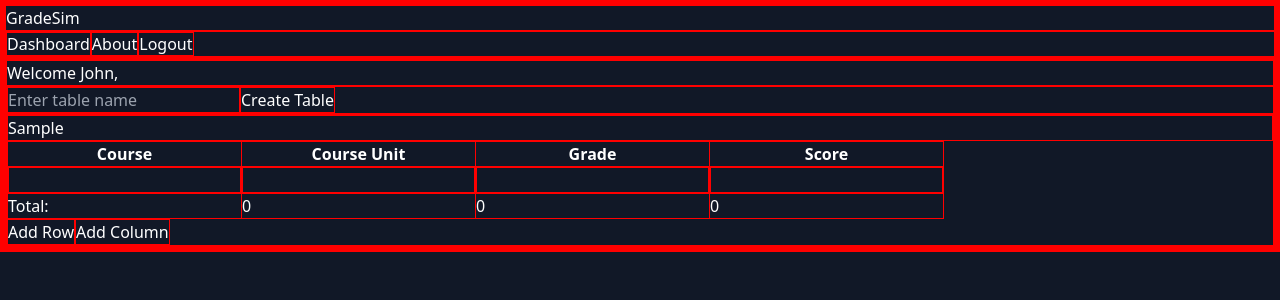
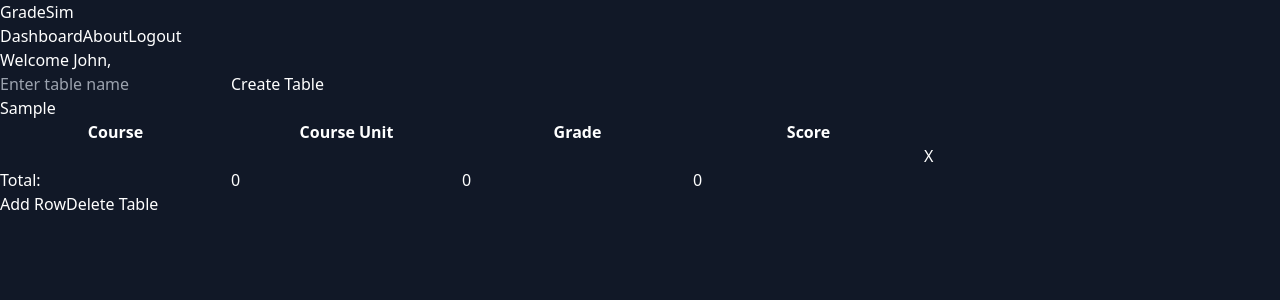
Before and after one commit to samuelajala01/GradeSim, a React (Vite) app: page / in a window 1280 px wide. Both pictures are taken after typing "Sample" into the empty fields and a click on the button "Create Table". Shown: the top 300 px of the page. Built offline with nearby package versions, Linux system fonts and the light colour scheme.

Commit message:
feat: add delete tow and table function

```diff
--- a/src/Pages/Home.jsx
+++ b/src/Pages/Home.jsx
@@ -3,6 +3,8 @@ import React, { useState } from 'react';
 const Home = () => {
     const [tables, setTables] = useState([]);
     const [newTableName, setNewTableName] = useState('');
+    const [deleteTableIndex, setDeleteTableIndex] = useState(null); // Track which table to delete
+    const [showConfirmModal, setShowConfirmModal] = useState(false); // Show modal
 
     const addTable = () => {
         if (newTableName.trim() === '') {
@@ -31,17 +33,44 @@ const Home = () => {
         });
     };
 
-    const addColumn = (tableIndex) => {
+    // const addColumn = (tableIndex) => {
+    //     setTables(prevTables => {
+    //         const newTables = [...prevTables];
+    //         newTables[tableIndex] = {
+    //             ...newTables[tableIndex],
+    //             cols: newTables[tableIndex].cols + 1,
+    //             colNames: [...newTables[tableIndex].colNames, `New Column ${newTables[tableIndex].cols - 3}`],
+    //             data: newTables[tableIndex].data.map(row => [...row, ''])
+    //         };
+    //         return newTables;
+    //     });
+    // };
+
+    const deleteRow = (tableIndex, rowIndex) => {
         setTables(prevTables => {
             const newTables = [...prevTables];
             newTables[tableIndex] = {
                 ...newTables[tableIndex],
-                cols: newTables[tableIndex].cols + 1,
-                colNames: [...newTables[tableIndex].colNames, 'New Column'],
-                data: newTables[tableIndex].data.map(row => [...row, ''])
+                rows: newTables[tableIndex].rows - 1,
+                data: newTables[tableIndex].data.filter((_, idx) => idx !== rowIndex)
             };
+
+            // If no rows remain after deletion, delete the table
+            if (newTables[tableIndex].data.length === 0) {
+                return newTables.filter((_, index) => index !== tableIndex);
+            }
+
             return newTables;
         });
+    };
+
+
+    const deleteTable = () => {
+        setTables(prevTables => {
+            return prevTables.filter((_, index) => index !== deleteTableIndex);
+        });
+        setShowConfirmModal(false);
+        setDeleteTableIndex(null);
     };
 
     const handleCellChange = (tableIndex, rowIndex, colIndex, value) => {
@@ -52,7 +81,7 @@ const Home = () => {
                     const newRow = [...row];
                     newRow[colIndex] = value;
 
-                    // If the column index is 1 (Course Unit) or 2 (Grade), update Score
+                    // Update Score column based on Course Unit and Grade
                     if (colIndex === 1 || colIndex === 2) {
                         const unit = parseFloat(newRow[1]) || 0;
                         const grade = parseFloat(newRow[2]) || 0;
@@ -96,9 +125,10 @@ const Home = () => {
             {tables.map((table, tableIndex) => {
                 const { totalUnits, totalGrades, totalScore } = calculateTotals(table);
                 return (
-                    <div key={tableIndex} className="mt-8">
+                    <div key={tableIndex} className="mt-8 bg-[#1f325e] p-4 rounded-md">
                         <h2 className="text-2xl font-bold pl-2">{table.name}</h2>
-                        <table className="w-full mt-4 border-collapse">
+
+                        <table className="w-full mt-4 border-collapse mb-8">
                             <thead>
                                 <tr>
                                     {table.colNames.map((colName, colIndex) => (
@@ -128,6 +158,14 @@ const Home = () => {
                                                 )}
                                             </td>
                                         ))}
+                                        <td>
+                                            <button
+                                                onClick={() => deleteRow(tableIndex, rowIndex)}
+                                                className="p-1 bg-red-500 text-white rounded"
+                                            >
+                                                X
+                                            </button>
+                                        </td>
                                     </tr>
                                 ))}
                                 <tr className='text-center'>
@@ -139,10 +177,40 @@ const Home = () => {
                             </tbody>
                         </table>
                         <button onClick={() => addRow(tableIndex)} className="mt-2 p-2 bg-green-500 text-white rounded">Add Row</button>
-                        <button onClick={() => addColumn(tableIndex)} className="mt-2 ml-2 p-2 bg-green-500 text-white rounded">Add Column</button>
+                        {/* <button onClick={() => addColumn(tableIndex)} className="mt-2 ml-2 p-2 bg-green-500 text-white rounded">Add Column</button> */}
+                        <button
+                            onClick={() => { setDeleteTableIndex(tableIndex); setShowConfirmModal(true); }}
+                            className="mt-2 ml-2 p-2 bg-red-500 text-white rounded"
+                        >
+                            Delete Table
+                        </button>
                     </div>
                 );
             })}
+
+            {/* Confirmation Modal */}
+            {showConfirmModal && (
+                <div className="fixed inset-0 flex items-center justify-center bg-black bg-opacity-50">
+                    <div className="bg-[#111827] p-4 rounded shadow-lg w-1/3">
+                        <h3 className="text-lg font-bold mb-4 tr">Confirm Deletion</h3>
+                        <p className='text-red-500'>Are you sure you want to delete this table? This action cannot be undone.</p>
+                        <div className="mt-4 flex justify-end">
+                            <button
+                                onClick={() => setShowConfirmModal(false)}
+                                className="px-4 py-2 bg-gray-300 text-black rounded mr-2"
+                            >
+                                Cancel
+                            </button>
+                            <button
+                                onClick={deleteTable}
+                                className="px-4 py-2 bg-red-500 text-white rounded"
+                            >
+                                Delete
+                            </button>
+                        </div>
+                    </div>
+                </div>
+            )}
         </div>
     );
 };
--- a/src/index.css
+++ b/src/index.css
@@ -6,7 +6,7 @@
     margin: 0;
     padding: 0;
     box-sizing: border-box;
-    border: 1px solid red;
+    /* border: 1px solid red; */
     color: white;
   }
 
```
